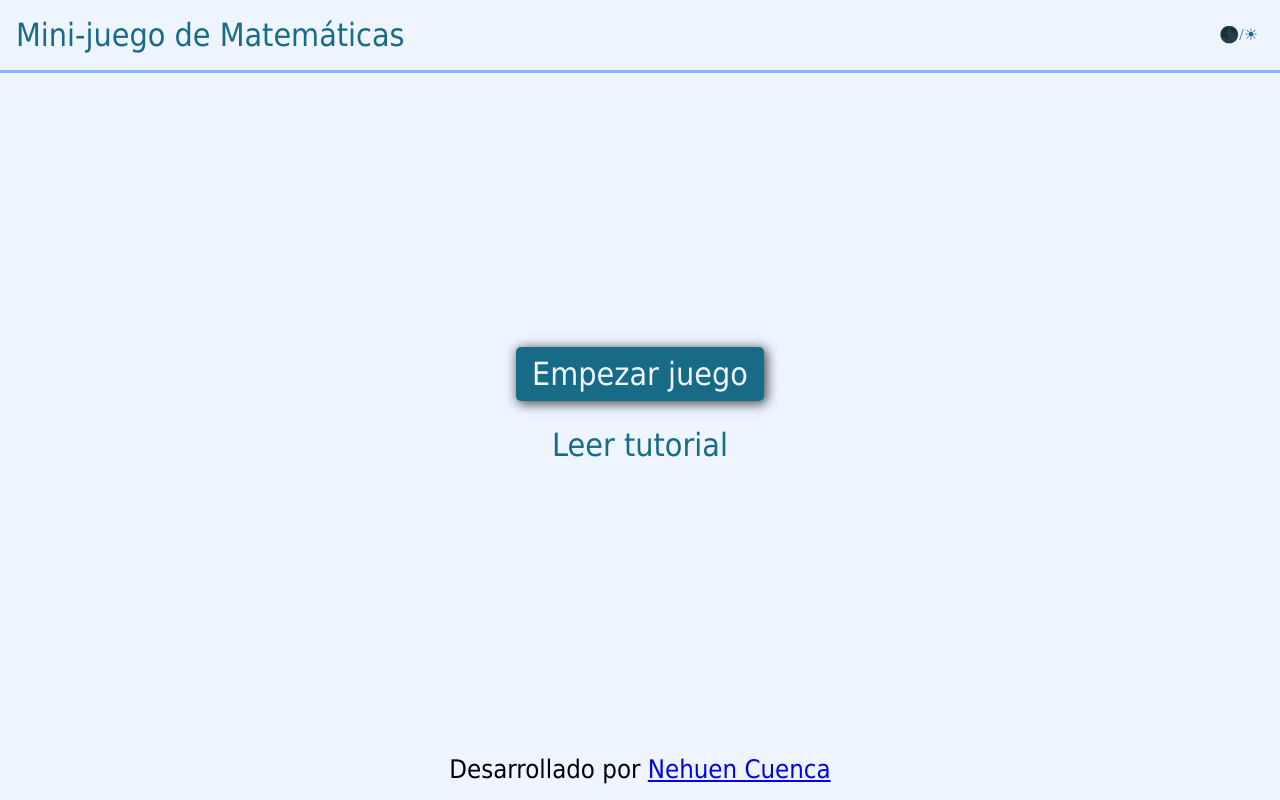
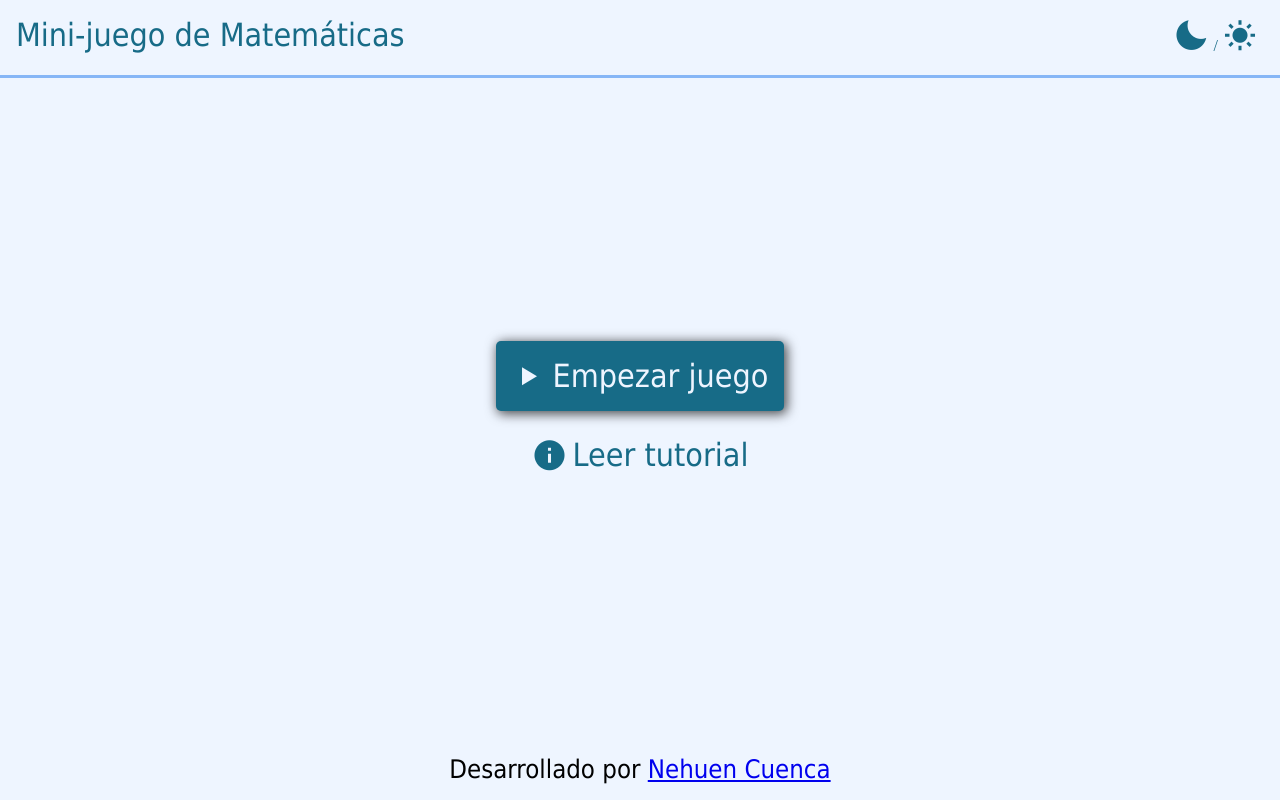
Before and after one commit to NehuenCuenca/math-minigame-rework, a Vue app: page / in a window 1280 px wide. Built offline with nearby package versions, Linux system fonts and the light colour scheme.

Commit message:
Add Boxicons dependency

```diff
--- a/index.html
+++ b/index.html
@@ -3,8 +3,9 @@
   <head>
     <meta charset="UTF-8" />
     <link rel="icon" type="image/svg+xml" href="/vite.svg" />
+    <link rel="stylesheet" href="node_modules/boxicons/css/boxicons.min.css">
     <meta name="viewport" content="width=device-width, initial-scale=1.0" />
-    <title>Vite + Vue + TS</title>
+    <title>Mini-juego de Matematicas</title>
   </head>
   <body>
     <div id="app"></div>
--- a/package.json
+++ b/package.json
@@ -9,6 +9,7 @@
     "preview": "vite preview"
   },
   "dependencies": {
+    "boxicons": "^2.1.4",
     "vue": "^3.4.29"
   },
   "devDependencies": {
--- a/src/App.vue
+++ b/src/App.vue
@@ -1,14 +1,22 @@
-<script setup lang="ts"></script>
+<script setup lang="ts">
+
+</script>
 
 <template>
   <header class="header">
     <h1 class="header__title">Mini-juego de Matemáticas</h1>
-    <button type="button" class="header__theme-toggler">🌑/☀</button>
+    <button type="button" class="header__theme-toggler"><i class='bx bxs-moon bx-md'></i> / <i class='bx bxs-sun bx-md'></i></button>
   </header>
   <main class="main-menu">
     <div class="menu-buttons">
-      <button type="button" class="primary-button">Empezar juego</button>
-      <button type="button" class="terciary-button">Leer tutorial</button>
+      <button type="button" class="primary-button">
+        <i class='bx bx-play bx-md'></i>
+        <span>Empezar juego</span>
+      </button>
+      <button type="button" class="terciary-button">
+        <i class='bx bxs-info-circle bx-md'></i>
+        <span>Leer tutorial</span>
+        </button>
     </div>
   </main>
   <footer class="footer">
@@ -52,12 +60,15 @@
   font: normal normal 400 clamp(1.8rem, 5vw, 2rem) var(--display-font);
   border: none;
   border-radius: 5px;
+  display: flex;
+  align-items: center;
+  gap: 5px;
 }
 
 .primary-button{
   background-color: var(--color-font);
   color: var(--color-bg);
-  padding: .5rem 1rem;
+  padding: 1rem;
   box-shadow: 2px 2px 12px 1px rgba(0, 0, 0, 0.7);
 }
 .terciary-button{
@@ -71,4 +82,8 @@
   text-align: center;
   padding: 1rem;
 }
+
+.bxs-info-circle{
+  color: var(--color-font);
+}
 </style>
--- a/src/main.ts
+++ b/src/main.ts
@@ -1,5 +1,6 @@
 import { createApp } from 'vue'
 import './style.css'
 import App from './App.vue'
+import 'boxicons';
 
 createApp(App).mount('#app')
```
Also changed, not shown: 1 other file (tests, documents, lock files or other folders).
